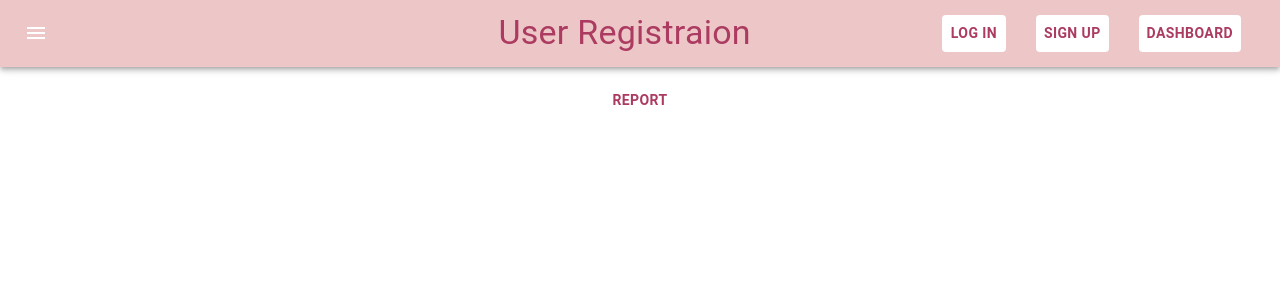
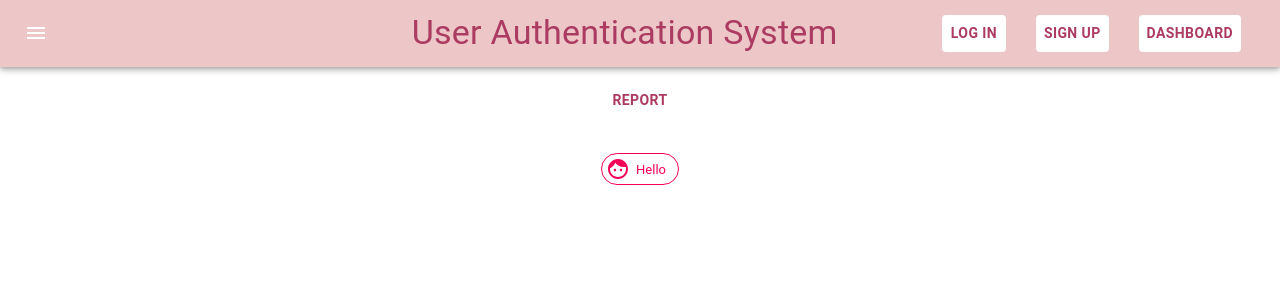
Before and after one commit to MakarandPundlik/BlogPost, a React (Create React App) app in the folder Frontend/: page / in a window 1280 px wide. Shown: the top 300 px of the page. Built offline with nearby package versions, Linux system fonts and the light colour scheme.

Commit message:
added users

```diff
--- a/Frontend/src/components/HomePage.js
+++ b/Frontend/src/components/HomePage.js
@@ -1,7 +1,14 @@
 import React from 'react';
 import Button from '@material-ui/core/Button'
 import axios from 'axios';
+import Chip from '@material-ui/core/Chip';
+import FaceIcon from '@material-ui/icons/Face';
+
+
+
 const API_URL = "http://localhost:2020/";
+
+
 const styles = {
 	button: {
 		margin: 15,
@@ -15,6 +22,7 @@ const styles = {
 };
 
 const HomePage = () =>{
+    let totalUsers = [];
 
     const handleClick=(e)=>{
         e.preventDefault();
@@ -26,18 +34,37 @@ const HomePage = () =>{
             }
         })
         .then((res)=>{
-            console.log(res.data.users);
+
+            totalUsers=res.data.users.map(user=>{
+                return (user.firstname)
+            })
+            console.log(totalUsers)
         })
         .catch(err=>{
             console.log(err);
         })
     }
+
+
     return(
         <div>
         <Button
 		onClick={handleClick}
 		style={styles.button}>Report</Button>
-        </div>
+        <br/>
+        <br/>
+
+
+        <Chip
+        icon={<FaceIcon />}
+        label={"Hello"}
+       // onDelete={handleDelete}
+
+        color="secondary"
+        variant="outlined"
+      ></Chip>
+
+      </div>
     )
 }
 
--- a/Frontend/src/components/LogIn.js
+++ b/Frontend/src/components/LogIn.js
@@ -3,7 +3,7 @@ import { makeStyles,createMuiTheme, MuiThemeProvider } from '@material-ui/core/s
 import Paper from '@material-ui/core/Paper';
 import TextField from '@material-ui/core/TextField';
 import Button from '@material-ui/core/Button'
-import { Redirect } from 'react-router';
+
 import {LoginValidator} from '../services/userservice';
 
 import axios from 'axios';
@@ -65,7 +65,7 @@ const LogIn = (props) => {
 		password:" "
 	});
 
-	const [errors,setErrors]=useState();
+
 
 	const handleChange = (e) =>{
 
--- a/Frontend/src/components/NavBar.js
+++ b/Frontend/src/components/NavBar.js
@@ -61,7 +61,7 @@ export default function NavBar() {
             <MenuIcon />
           </IconButton>
           <Typography variant="h4" className={classes.title}>
-           User Registraion
+           User Authentication System
           </Typography>
        <Link href="/login" > <Button style={styles.button}> Log In</Button></Link>
        <Link href="/signup" > <Button style={styles.button}> Sign Up</Button></Link>
--- a/Frontend/src/components/SignUp.js
+++ b/Frontend/src/components/SignUp.js
@@ -3,7 +3,7 @@ import { makeStyles,createMuiTheme, MuiThemeProvider } from '@material-ui/core/s
 import Paper from '@material-ui/core/Paper';
 import TextField from '@material-ui/core/TextField';
 import Button from '@material-ui/core/Button'
-import { Redirect } from 'react-router';
+
 import {RegisterValidator} from '../services/userservice';
 
 import axios from 'axios';
```
